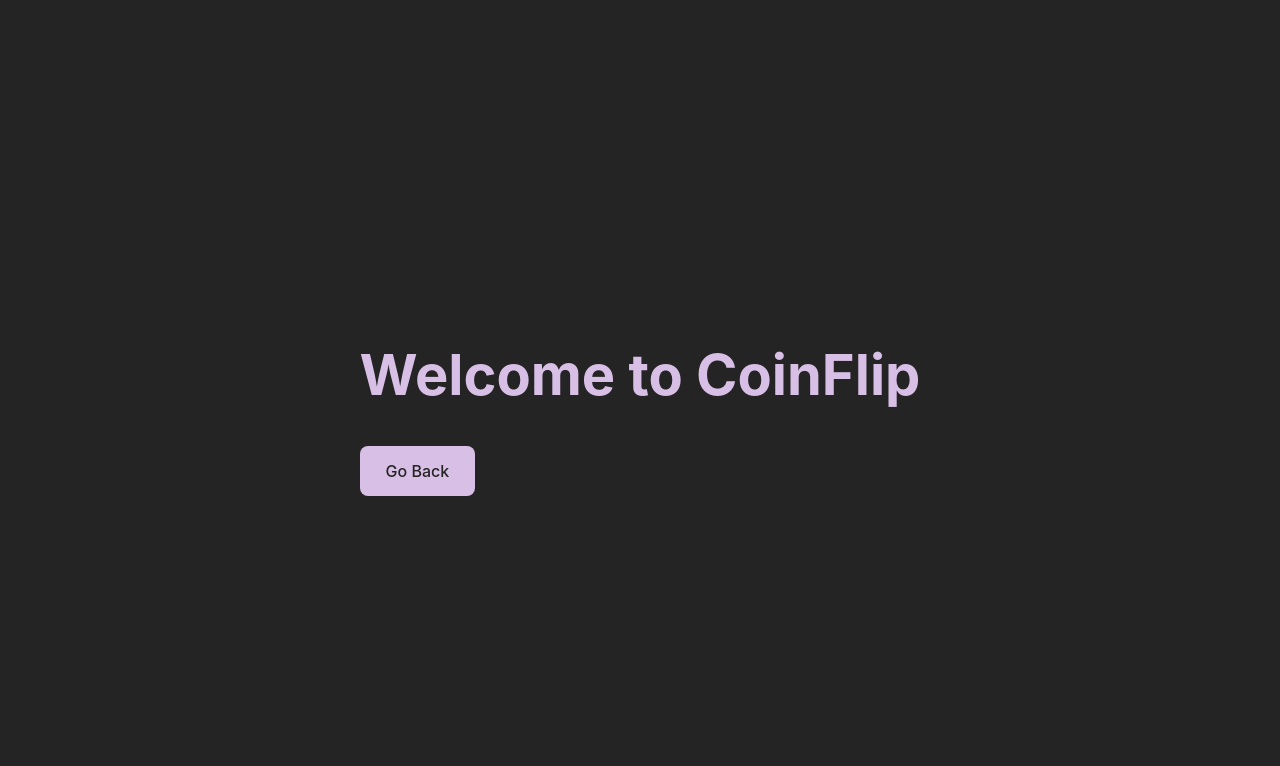
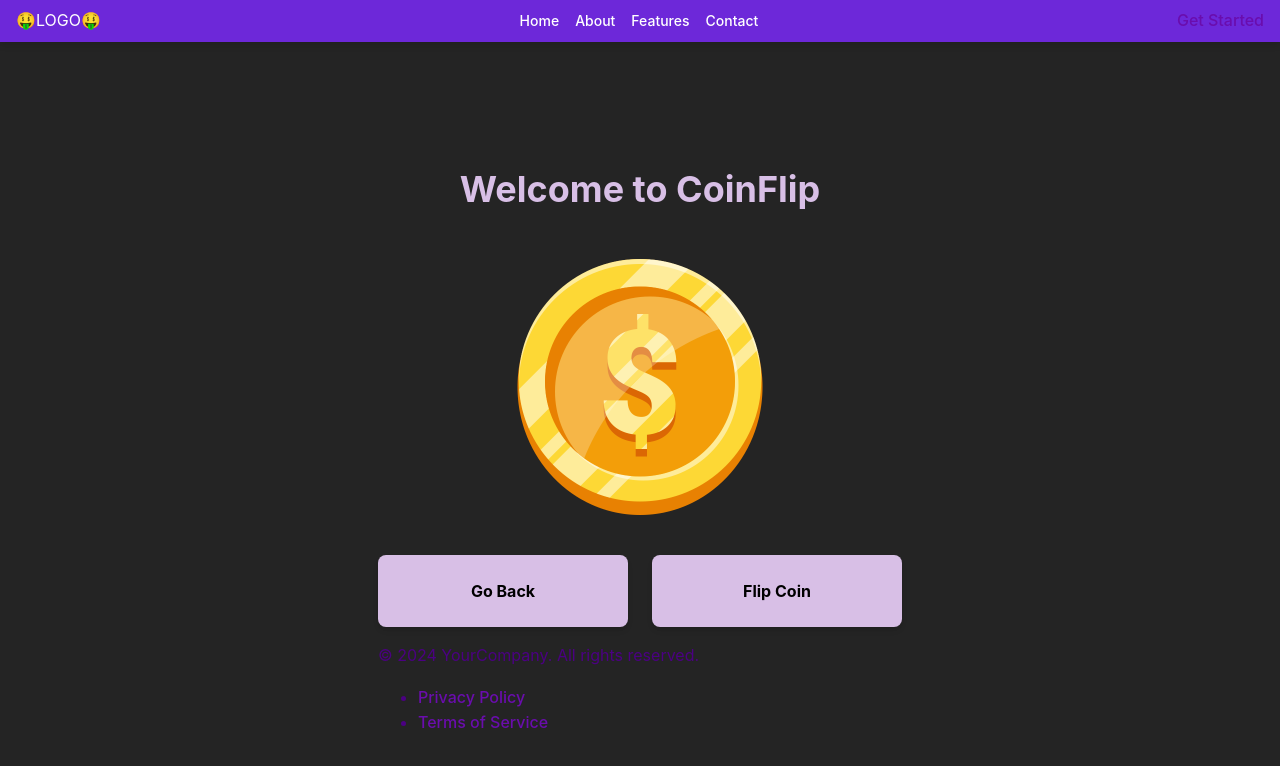
Before and after one commit to Complex-systems-and-devops-gruppe-8/frontend, a React (Vite) app: page /coinflip in a window 1280 px wide. Shown: the top 766 px of the page. Built offline with nearby package versions, Linux system fonts and the light colour scheme.

Commit message:
Coinflip game

```diff
--- a/src/Pages/CoinFlip.tsx
+++ b/src/Pages/CoinFlip.tsx
@@ -1,12 +1,58 @@
- import {Link} from 'react-router-dom';
+import { useState } from 'react';
+import { Link } from 'react-router-dom';
+import Header from '../components/Header';
+import Footer from '../components/Footer';
+import '../Styling/CoinFlip.css';
+import '../Styling/Header.css';
 
 function CoinFlipPage() {
+  const [isFlipping, setIsFlipping] = useState(false);
+  const [result, setResult] = useState<'heads' | 'tails'>('heads'); // Initial result set to heads
+  const [prevResult, setPrevResult] = useState<'heads' | 'tails'>('heads'); // Track previous result
+
+  const handleFlipCoin = () => {
+    setPrevResult(result); // Set the previous result to the current result
+
+    // Determine the new result randomly
+    const newResult = Math.random() < 0.5 ? 'heads' : 'tails';
+    setResult(newResult);
+
+    // Start the flip animation
+    setIsFlipping(true);
+
+    // Set a timeout to switch the background-image at the midpoint (500ms)
+    setTimeout(() => {
+      setPrevResult(newResult); // This triggers the mid-flip image change
+    }, 500);
+
+    // Reset the flipping state after the animation duration
+    setTimeout(() => {
+      setIsFlipping(false);
+    }, 1000); // Match the duration of the CSS animation
+  };
+
   return (
-    <div className="min-h-screen flex flex-col">
-       <h1 className="text-4xl text-center mt-10">Welcome to CoinFlip</h1>
-       <Link to="/">
-       <button>Go Back</button>
-       </Link>
+    <div className="coin-flip-container">
+      <Header />
+      <h1 className="coin-flip-title">Welcome to CoinFlip</h1>
+
+      {/* Single image element for flipping */}
+      <div className={`coin-image-container ${isFlipping ? 'flip' : ''} ${prevResult}`}>
+        <div className="coin-image"></div>
+      </div>
+
+      <div className="button-container">
+        <Link to="/">
+          <button className="button">
+            Go Back
+          </button>
+        </Link>
+        <button className="button" onClick={handleFlipCoin}>
+          Flip Coin
+        </button>
+      </div>
+
+      <Footer />
     </div>
   );
 }
--- /dev/null
+++ b/src/Styling/CoinFlip.css
@@ -0,0 +1,77 @@
+.coin-flip-container {
+    min-height: 100vh;
+    display: flex;
+    flex-direction: column;
+  }
+
+  .coin-flip-title {
+    font-size: 2.25rem;
+    text-align: center;
+    margin-top: 10.5rem;
+  }
+
+  .coin-image-container {
+    position: relative;
+    width: 256px;
+    height: 256px;
+    margin: 0 auto;
+    margin-top: 1.5rem;
+    perspective: 1000px;
+  }
+
+  .coin-image {
+    width: 100%;
+    height: 100%;
+    background-size: cover;
+    backface-visibility: hidden;
+    transition: transform 1s ease-in-out;
+  }
+
+  /* Starting background based on the previous result */
+  .coin-image-container.heads .coin-image {
+    background-image: url('../assets/heads.png');
+  }
+
+  .coin-image-container.tails .coin-image {
+    background-image: url('../assets/tails.png');
+  }
+
+  /* Flip animation */
+  .coin-image-container.flip .coin-image {
+    animation: flip-animation 1s ease-in-out;
+  }
+
+  /* Keyframes to flip from the previous result to the new result */
+  @keyframes flip-animation {
+    0% {
+        transform: rotateY(0deg);
+    }
+    50% {
+        transform: rotateY(180deg);
+    }
+    100% {
+        transform: rotateY(360deg);
+    }
+  }
+
+  .button-container {
+    display: flex;
+    justify-content: center;
+    margin-top: 2.5rem;
+    gap: 1.5rem;
+  }
+
+  .button {
+    min-width: 250px;
+    background-color: #D8BFE6;
+    color: black;
+    box-shadow: 0 4px 6px -1px rgba(0, 0, 0, 0.1), 0 2px 4px -1px rgba(0, 0, 0, 0.06);
+    padding: 1.5rem;
+    border-radius: 0.5rem;
+    cursor: pointer;
+    font-weight: bold;
+  }
+
+  .button:hover {
+    border-top-color: #c084fc;
+  }
```
Also changed, not shown: src/assets/heads.png (added), src/assets/tails.png (added).
